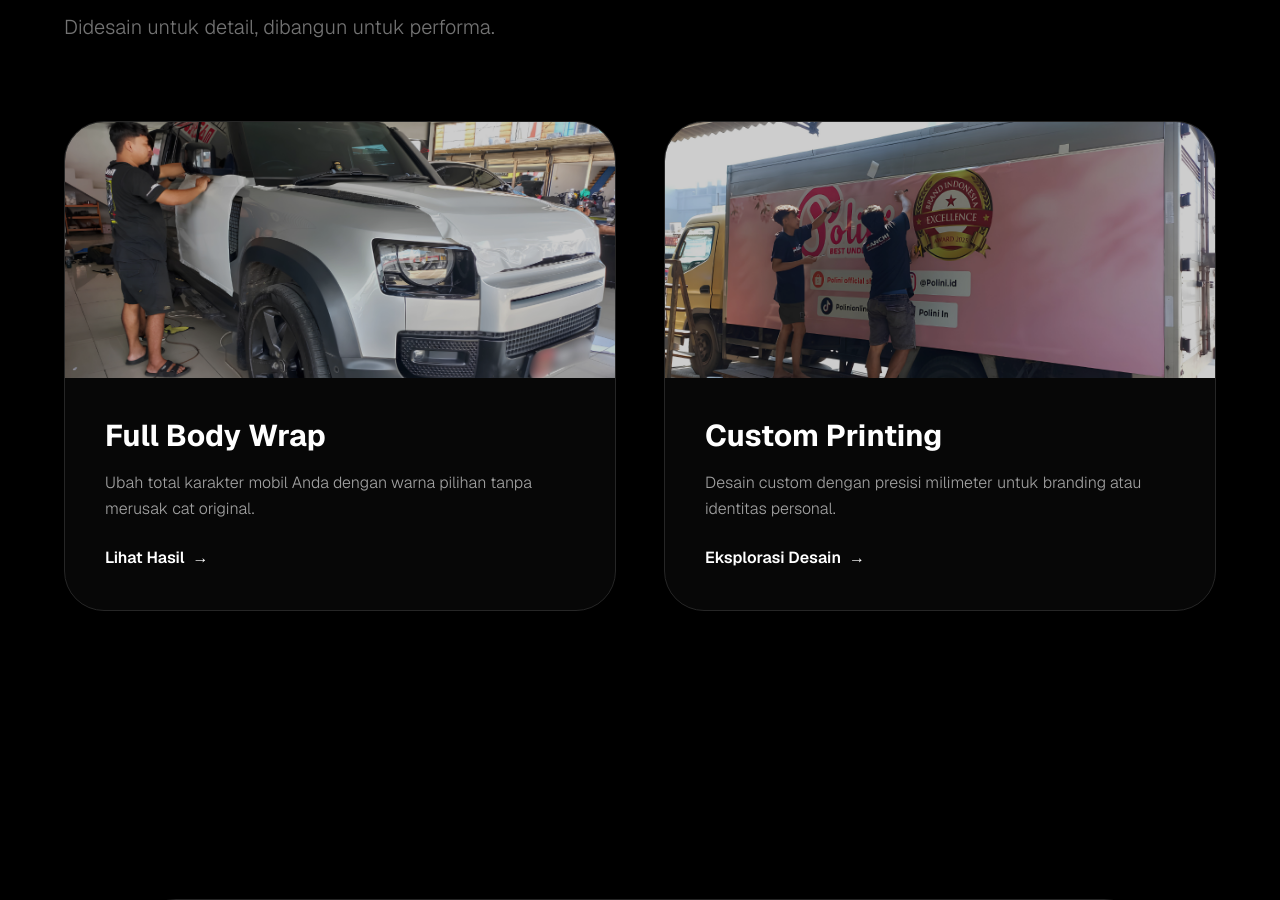
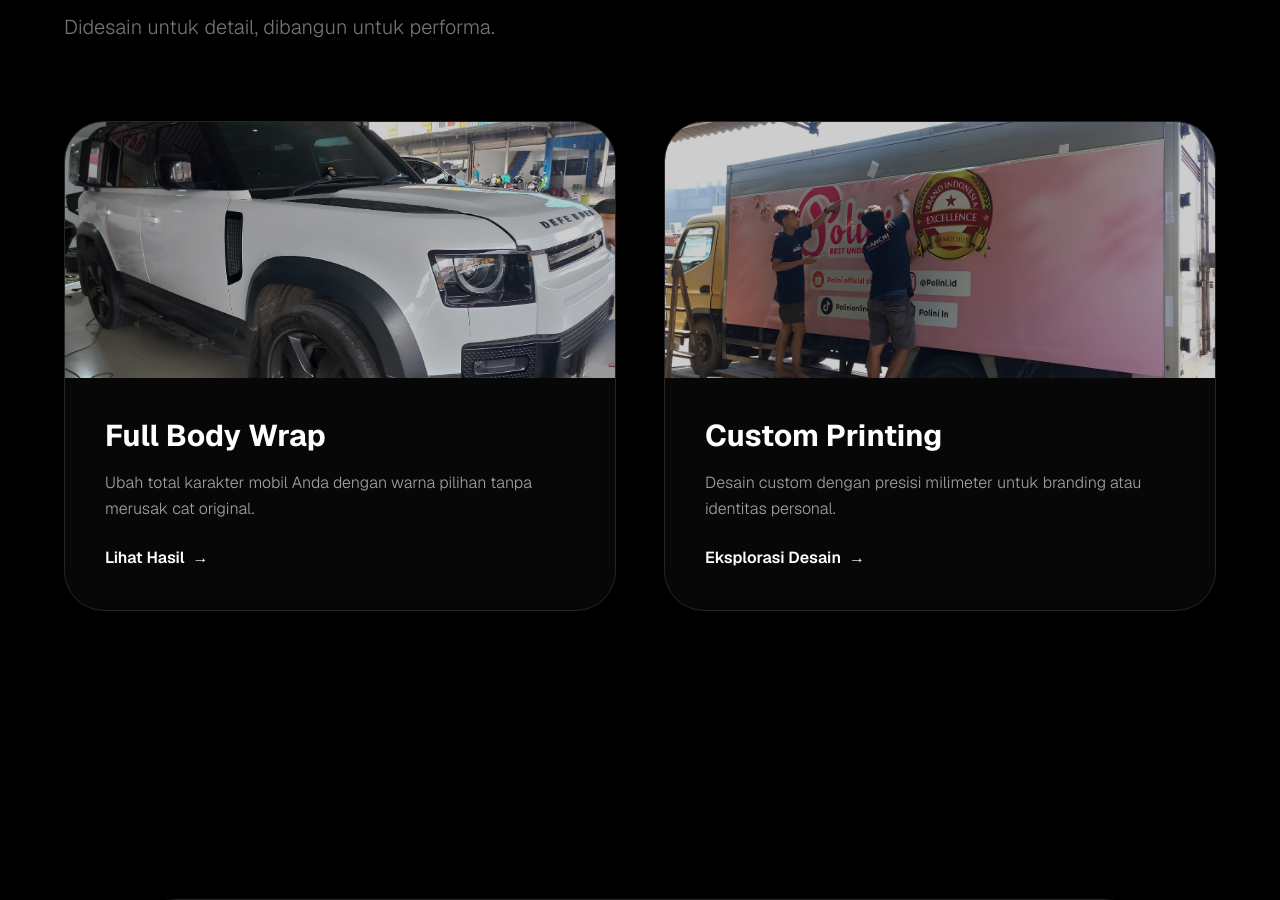
Before and after one commit to rizaldhmarsyah/pixel-sticker, a Next.js app: page / in a window 1280 px wide. Shown: the part 1213-2113 px from the top of the page. Built offline with nearby package versions, Linux system fonts and the light colour scheme; no server answers; the database is empty.

Commit message:
full wrap card

```diff
--- a/src/app/page.tsx
+++ b/src/app/page.tsx
@@ -110,7 +110,7 @@ export default async function Home() {
             <div className="group relative flex flex-col bg-neutral-900/30 border border-neutral-800 rounded-[2rem] md:rounded-[2.5rem] overflow-hidden transition-all hover:border-neutral-600">
               <div className="relative h-48 sm:h-56 md:h-64 w-full overflow-hidden">
                 <Image
-                  src="/card-1.png"
+                  src="/fullwrap.png"
                   alt="Full Body Wrap"
                   fill
                   sizes="(max-width: 768px) 100vw, (max-width: 1200px) 50vw, 33vw"
```
Also changed, not shown: public/card-1.png (deleted), public/fullwrap.png (added).
